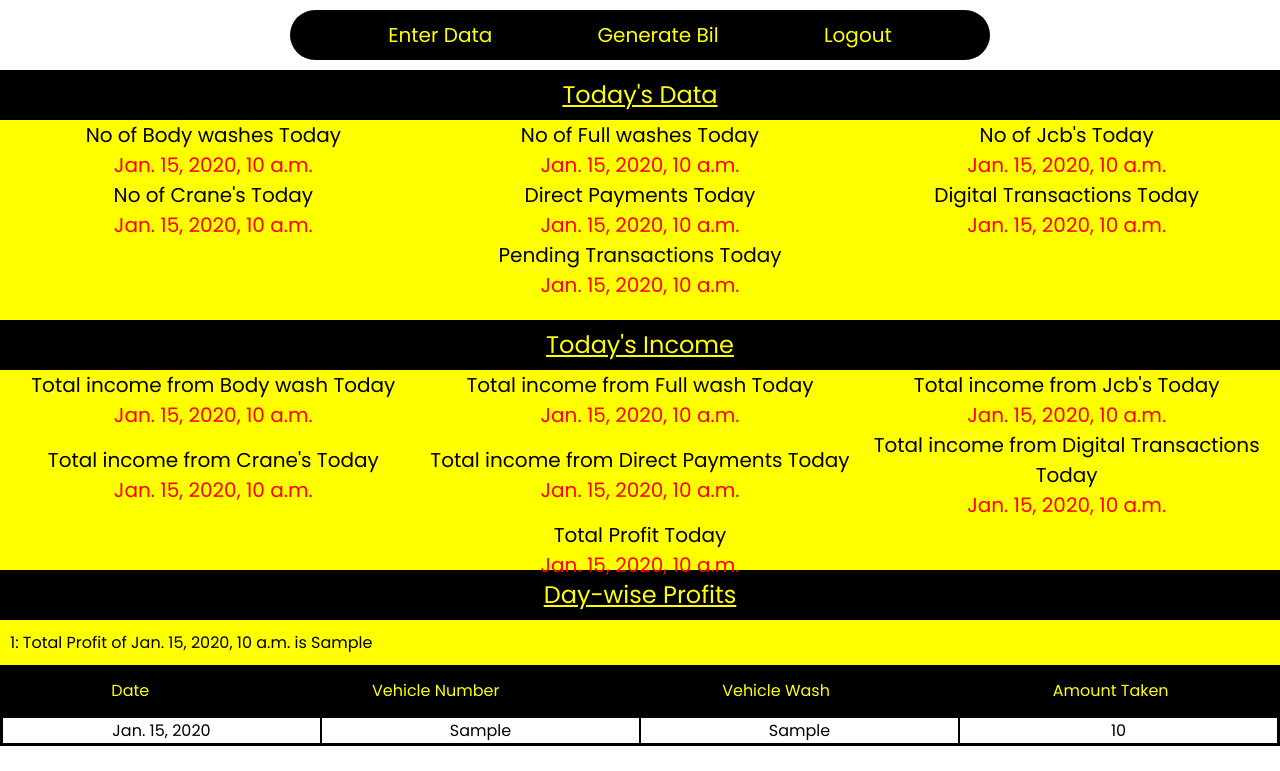
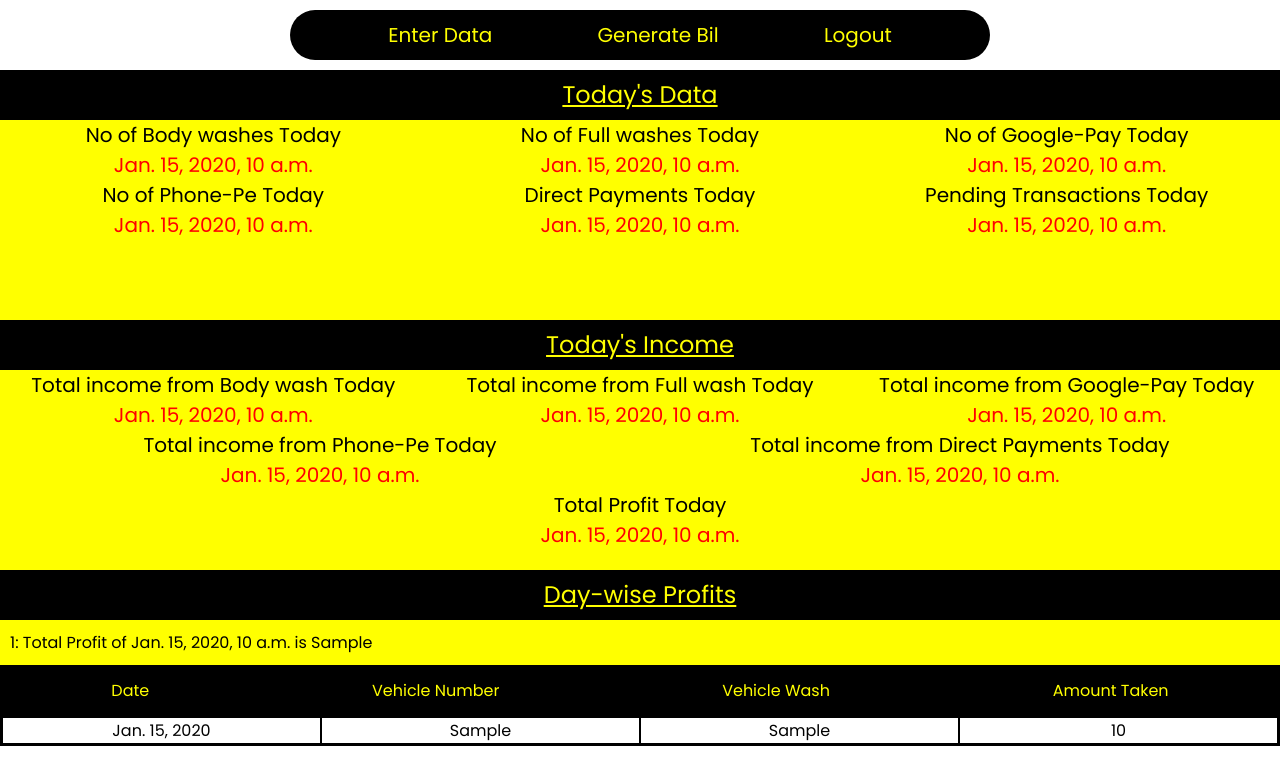
Before and after one commit to Lokesh507/sjs-data, a Django app: template templates/user_page.html in a window 1280 px wide. Shown: the part 100-871 px from the top of the page. Run offline with Django 3.2, Linux system fonts and the light colour scheme; tables that the repository leaves empty hold one stand-in row (values such as "Sample post"); the template is opened without the code that fills it: values that come from a table or form of the project are taken from there, most other values are stand-ins (such as "Sample title", 1, 10 or a date in 2020).

Commit message:
Modified User Page

```diff
--- a/templates/user_page.html
+++ b/templates/user_page.html
@@ -245,14 +245,11 @@
             <div class="card1 inner">
                 <p>No of Body washes Today<span>{{bodywash_count_today}}</span></p>
                 <p>No of Full washes Today<span>{{fullwash_count_today}}</span></p>
-                <p>No of Jcb's Today<span>{{jcb_count_today}}</span></p>
+                <p>No of Google-Pay Today<span>{{googlepay_count_today}}</span></p>
             </div>
             <div class="card2 inner">
-                <p>No of Crane's Today<span>{{crane_count_today}}</span></p>
+                <p>No of Phone-Pe Today<span>{{phonepe_count_today}}</span></p>
                 <p>Direct Payments Today<span>{{handcash_count_today}}</span></p>
-                <p>Digital Transactions Today<span>{{digitalcash_count_today}}</span></p>
-            </div>
-            <div class="card2 inner">
                 <p>Pending Transactions Today <span>{{pending_count_today}}</span></p>
             </div>
 
@@ -263,12 +260,11 @@
             <div class="card1 inner">
                 <p>Total income from Body wash Today<span>{{bodywash_profit_today}}</span></p>
                 <p>Total income from Full wash Today<span>{{fullwash_profit_today}}</span></p>
-                <p>Total income from Jcb's Today<span>{{jcb_profit_today}}</span></p>
+                <p>Total income from Google-Pay Today<span>{{googlepay_profit_today}}</span></p>
             </div>
             <div class="card2 inner">
-                <p>Total income from Crane's Today<span>{{crane_profit_today}}</span></p>
+                <p>Total income from Phone-Pe Today<span>{{phonepe_profit_today}}</span></p>
                 <p>Total income from Direct Payments Today<span>{{handcash_profit_today}}</span></p>
-                <p>Total income from Digital Transactions Today <span>{{digitalcash_profit_today}}</span></p>
             </div>
             <div class="card2 inner">
                 <p>Total Profit Today <span>{{profit_today}}</span></p>
```
